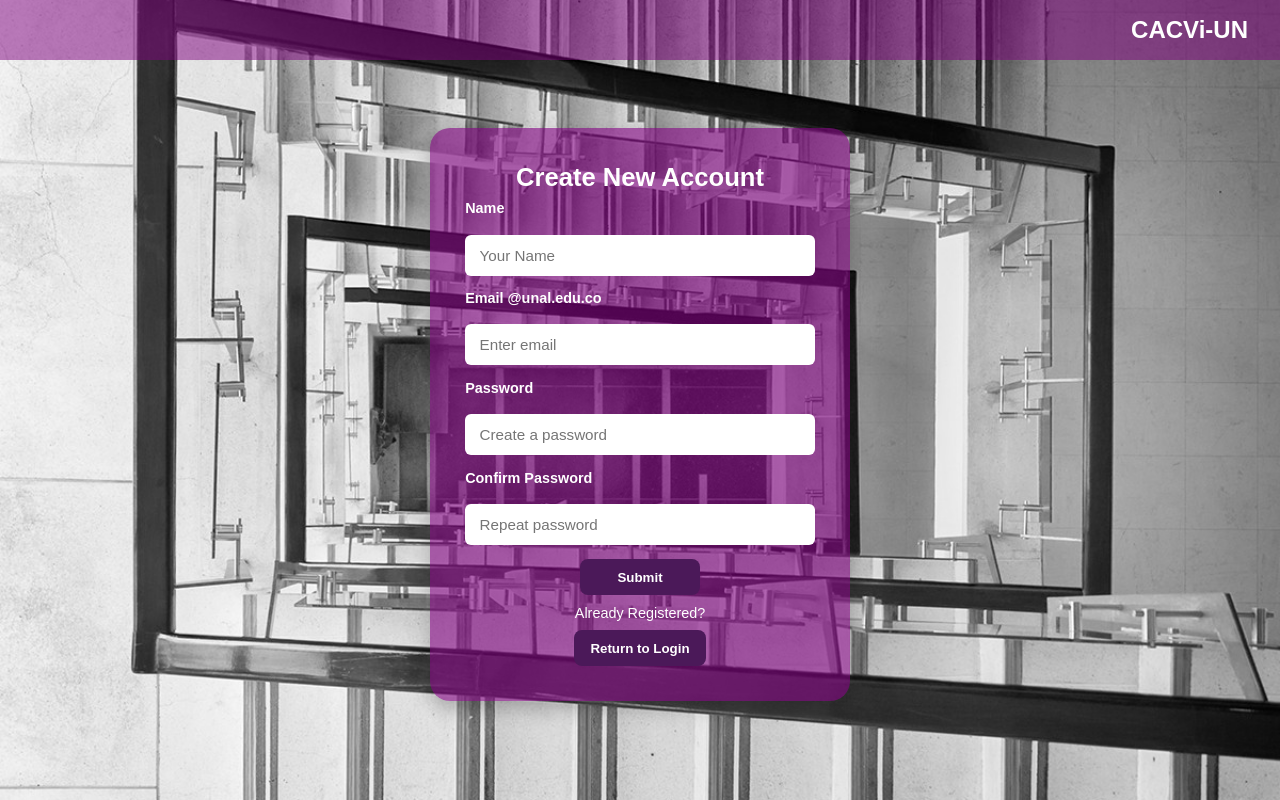
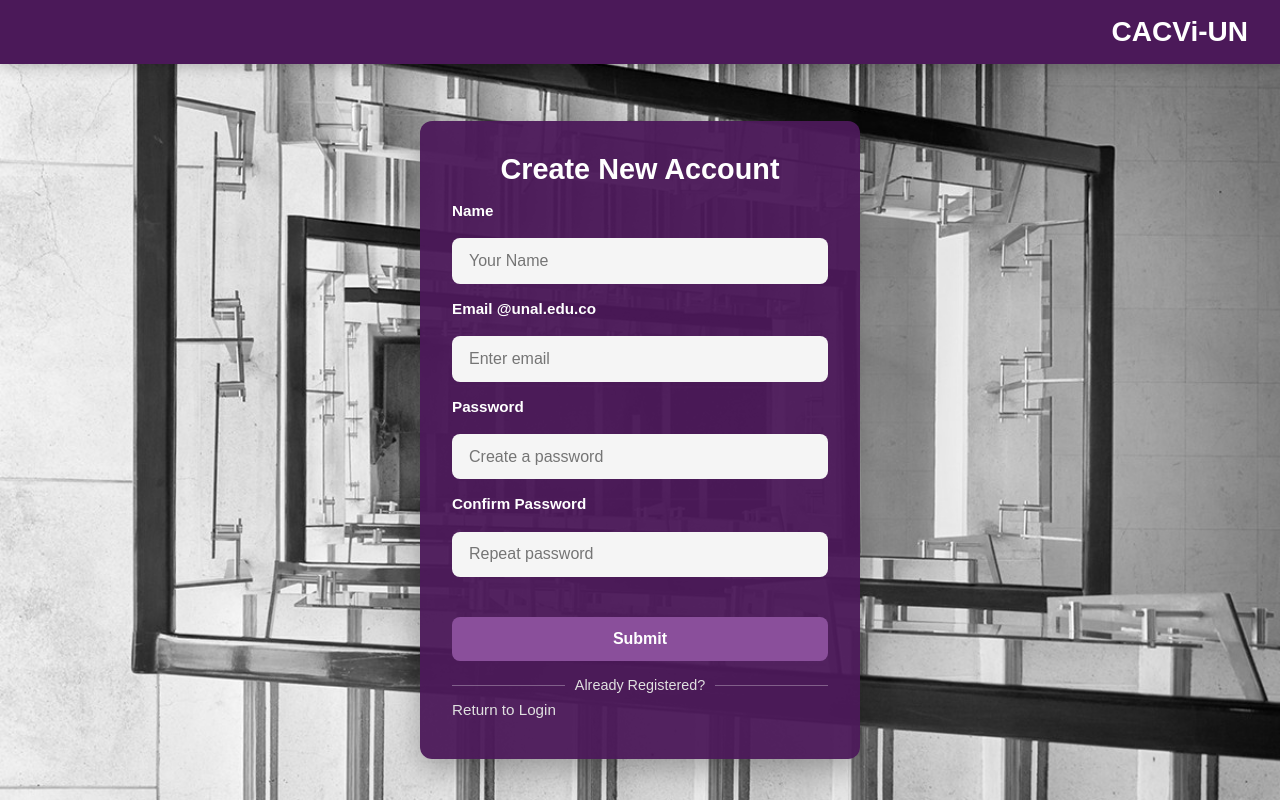
Before and after one commit to jumontenegrol/cacviun, a React (Create React App) app: page /#/createAccount in a window 1280 px wide. Built offline with nearby package versions, Linux system fonts and the light colour scheme.

Commit message:
Prueba cambio de estilos

```diff
--- a/src/styles/App.css
+++ b/src/styles/App.css
@@ -1,225 +1,266 @@
 @import "leaflet/dist/leaflet.css";
 
+/* --- 1. Definición de Variables CSS y Reset --- */
+:root {
+  /* Paleta de Colores (inspirada en UNAL oscuro) */
+  --color-primary: #4b1959; /* Púrpura oscuro */
+  --color-secondary: #8a4f9b; /* Púrpura claro/Acento */
+  --color-background-box: rgba(75, 25, 89, 0.95); /* Fondo semitransparente de las cajas */
+  --color-text: #ffffff;
+  --color-text-muted: #e0e0e0;
+  --color-input-bg: #f5f5f5;
+  --color-input-text: #222222;
+
+  /* Espaciado (basado en rem para escalabilidad) */
+  --spacing-xs: 0.5rem;   /* 8px */
+  --spacing-sm: 1rem;     /* 16px */
+  --spacing-md: 1.5rem;   /* 24px */
+  --spacing-lg: 2rem;     /* 32px */
+
+  /* Transiciones */
+  --transition-speed: 0.3s;
+}
+
+/* Reset básico */
 * {
   box-sizing: border-box;
+  margin: 0;
+  padding: 0;
+  /* Animación suave para todas las propiedades */
+  transition: background-color var(--transition-speed), color var(--transition-speed), border-color var(--transition-speed), box-shadow var(--transition-speed), transform var(--transition-speed);
+  font-family: sans-serif; /* Puedes cambiar esto por una fuente más profesional como 'Roboto' o 'Open Sans' */
 }
 
-/* --- Background + layout --- */
+/* --- 2. Layout General (Background y Contenedor) --- */
 .background {
   background-image: url("./../assets/Edificio_de_Medicina.jpg");
   background-size: cover;
   background-position: center;
   min-height: 100vh;
-  padding-top: 6rem; /* espacio para header */
+  /* Usar Flexbox para el centrado simple */
   display: flex;
-  justify-content: center; /* contenido centrado horizontal */
-  align-items: flex-start;  /* empezar desde arriba (debajo del header) */
+  justify-content: center;
+  align-items: center; /* Centrar verticalmente en la pantalla (mejor para formularios) */
+  padding: 6rem var(--spacing-sm) var(--spacing-sm); /* Espacio para el header y márgenes laterales */
   position: relative;
 }
 
-/* --- Header decorativo (fijo en la parte superior) --- */
+/* --- 3. Header Decorativo --- */
 .header {
-  background-color: rgba(128, 0, 128, 0.5);
-  color: white;
+  background-color: var(--color-primary);
+  color: var(--color-text);
   width: 100%;
   text-align: right;
-  padding: 1rem 2rem;
-  font-weight: bold;
-  font-size: 1.5rem;
-  position: absolute;
+  padding: 1rem var(--spacing-lg);
+  font-weight: 700;
+  font-size: 1.75rem;
+  position: fixed; /* 'fixed' es mejor para que no se mueva */
   top: 0;
   left: 0;
   z-index: 10;
+  /* Sombra sutil para destacarse del fondo */
+  box-shadow: 0 4px 12px rgba(0,0,0,0.2);
 }
 
-/* --- Login Box: proporciones y inputs --- */
-/* ahora más ancho en escritorio, mejor padding, centrado verticalmente dentro del área visible */
+/* --- 4. Login Box (El Formulario) --- */
 .login-box {
-  background-color: rgba(128, 0, 128, 0.6);
-  color: white;
-  padding: 2.2rem;
-  border-radius: 20px;
+  background-color: var(--color-background-box);
+  color: var(--color-text);
+  padding: var(--spacing-lg);
+  border-radius: 12px;
   width: 100%;
-  max-width: 420px;   /* Aumentado para mejor proporción */
-  text-align: left;   /* labels a la izquierda para mejor lectura */
-  box-shadow: 0 8px 20px rgba(0,0,0,0.25);
-  margin: 2rem;       /* separación respecto al borde */
+  max-width: 440px; /* Ancho optimizado */
+  text-align: left;
+  box-shadow: 0 10px 30px rgba(0,0,0,0.3);
+  /* Animación: se eleva un poco al centrarlo */
+  animation: fadeInDown 0.5s ease-out;
 }
 
-/* Título centrado interno, pero el resto alineado a la izquierda */
+@keyframes fadeInDown {
+  from {
+    opacity: 0;
+    transform: translateY(-20px);
+  }
+  to {
+    opacity: 1;
+    transform: translateY(0);
+  }
+}
+
 .login-box h1 {
-  margin: 0 0 0.25rem 0;
+  margin: 0 0 var(--spacing-xs) 0;
   text-align: center;
-  font-size: 1.6rem;
+  font-size: 1.8rem;
+  font-weight: 800;
 }
 
 .login-box p {
-  margin: 0 0 1rem 0;
-  font-size: 0.95rem;
+  margin: 0 0 var(--spacing-md) 0;
+  font-size: 1rem;
   text-align: center;
+  color: var(--color-text-muted);
 }
 
-/* Form layout: labels encima de inputs, buen gap */
+/* Form layout */
 .login-box form {
   display: flex;
   flex-direction: column;
-  gap: 0.9rem;
+  gap: var(--spacing-sm);
+  margin-top: var(--spacing-sm);
+}
+
+.login-box label {
+  display: block;
+  font-weight: 600;
+  font-size: 0.95rem;
+  margin-bottom: 0.2rem;
+  color: var(--color-text);
+}
+
+/* Inputs */
+.login-box input {
+  padding: 0.8rem 1rem;
+  border: 1px solid transparent;
+  border-radius: 8px;
+  font-size: 1rem;
+  width: 100%;
+  background: var(--color-input-bg);
+  color: var(--color-input-text);
+}
+
+/* Efecto de foco para accesibilidad y estética */
+.login-box input:focus {
+  outline: none;
+  border-color: var(--color-secondary);
+  box-shadow: 0 0 0 3px rgba(138, 79, 155, 0.5); /* Sombra púrpura suave */
+}
+
+/* --- 5. Estilos de Botones y Enlaces --- */
+
+/* Botón base (para todos los botones dentro del form y de la caja) */
+.login-box button {
+  border: none;
+  padding: 0.8rem 1.2rem;
+  border-radius: 8px;
+  cursor: pointer;
+  font-weight: 700;
+  font-size: 1rem;
+  width: 100%; /* Asegura que todos los botones de acción ocupen todo el ancho */
+  text-align: center;
   margin-top: 0.5rem;
 }
 
-/* Labels más visibles, tamaño cómodo */
-.login-box label {
-  display: block;
-  font-weight: 700;
-  font-size: 0.9rem;
-  margin-bottom: 0.25rem;
-  color: #fff;
+/* Botón Primario (el de acción principal: Login, Submit) */
+.btn-primary {
+  background-color: var(--color-secondary);
+  color: var(--color-text);
 }
 
-/* Inputs: mayor altura y padding para click/tap cómodo */
-.login-box input {
-  padding: 0.75rem 0.9rem;
-  border: none;
-  border-radius: 6px;
-  font-size: 0.95rem;
-  width: 100%;
-  background: #fff;
-  color: #222;
+.btn-primary:hover:not(:disabled) {
+  background-color: var(--color-primary); /* Se oscurece al pasar el ratón */
+  /* Animación: ligero escalado */
+  transform: translateY(-2px);
+  box-shadow: 0 4px 8px rgba(0,0,0,0.2);
 }
 
-/* Botones: tamaño coherente y centrado */
-.login-box .actions {
-  display: flex;
-  gap: 0.6rem;
-  justify-content: center;
-  margin-top: 0.6rem;
+.btn-primary:disabled {
+    opacity: 0.6;
+    cursor: not-allowed;
+    transform: none;
 }
 
-.login-box button {
-  background-color: #4b1959;
-  color: white;
-  border: none;
-  padding: 0.65rem 1rem;
-  border-radius: 8px;
+/* Enlaces de texto/Botones de acción secundaria (Create Account, Forgot Password) */
+button.text-link {
+  /* Reset de estilos de botón para que parezca un enlace */
+  all: unset;
   cursor: pointer;
-  font-weight: 700;
-  min-width: 120px;
+  color: var(--color-text-muted); /* Color más sutil */
+  text-decoration: none;
+  font-size: 0.95rem;
+  line-height: 1.2;
+  display: block; /* Para que ocupen su propia línea y el margin funcione */
   text-align: center;
-  display: block;
-  margin: 0 auto;
+  margin: var(--spacing-xs) 0; /* Espaciado vertical sutil */
 }
 
-.secondary {
-  background-color: transparent;
-  border: 1px solid white;
+button.text-link:hover,
+button.text-link:focus {
+  color: var(--color-secondary); /* Acentúa el color al pasar el ratón */
+  text-decoration: underline;
+  outline: none;
 }
 
-/* separator */
+/* Separador */
 .separator {
-  margin: 0.6rem 0;
+  margin: var(--spacing-sm) 0 var(--spacing-xs) 0;
   font-weight: 400;
   font-size: 0.9rem;
   text-align: center;
+  color: var(--color-text-muted);
+  position: relative;
 }
 
-/* Ajustes móviles: caja ocupa casi todo el ancho y espaciado reducido */
-@media (max-width: 480px) {
+/* Líneas a los lados del separador (estética profesional) */
+.separator:not(:empty)::before,
+.separator:not(:empty)::after {
+    content: '';
+    position: absolute;
+    top: 50%;
+    width: 30%; /* Línea ocupa 30% del ancho */
+    height: 1px;
+    background: rgba(255, 255, 255, 0.3); /* Línea blanca sutil */
+}
+
+.separator:not(:empty)::before {
+    left: 0;
+}
+
+.separator:not(:empty)::after {
+    right: 0;
+}
+
+
+/* --- 6. Media Queries (Responsiveness) --- */
+
+/* Teléfonos (max-width: 600px) */
+@media (max-width: 600px) {
+  .header {
+    padding: 0.8rem var(--spacing-md);
+    font-size: 1.5rem;
+  }
+
   .background {
-    padding-top: 5.5rem;
-    padding-left: 1rem;
-    padding-right: 1rem;
+    /* Permitir que la caja de login empiece más arriba en móviles */
+    align-items: flex-start;
+    padding: 5.5rem var(--spacing-sm) var(--spacing-sm);
   }
 
   .login-box {
+    padding: var(--spacing-md);
+    margin: var(--spacing-md) 0;
     max-width: 100%;
-    padding: 1.2rem;
-    border-radius: 12px;
-    margin: 1rem 0;
-    text-align: left;
+    border-radius: 10px;
   }
 
   .login-box h1 {
-    font-size: 1.4rem;
+    font-size: 1.6rem;
   }
 
+  /* Reducir el padding de los inputs para ahorrar espacio vertical */
   .login-box input {
-    padding: 0.6rem 0.75rem;
-    font-size: 0.95rem;
+    padding: 0.65rem 0.8rem;
+    font-size: 0.9rem;
   }
 
   .login-box button {
-    padding: 0.6rem 0.8rem;
-    min-width: 100px;
-  }
-
-  button.text-link {
-  all: unset;
-  display: inline-block;
-  cursor: pointer;
-  color: #ffffff;
-  text-decoration: underline;
-  font-size: 0.95rem;
-  line-height: 1;
-  padding: 0;
-  margin: 0.4rem 0;
-  text-align: left;
-  }
-
-  button.text-link:hover,
-  button.text-link:focus {
-    opacity: 0.9;
-    text-decoration: none;
-    outline: none;
-  }
-
-  .text-link-right {
-    display: inline-block;
-    margin-left: auto;
+    padding: 0.7rem 1rem;
+    font-size: 0.95rem;
   }
 }
 
-.btn-primary {
-  background-color: #4b1959;
-  color: white;
-  border: none;
-  padding: 0.7rem 1rem;
-  border-radius: 8px;
-  cursor: pointer;
-  font-weight: 700;
-  width: 100%;
-  margin-top: 0.8rem;
-  font-size: 1rem;
-  text-align: center;
+/* Para garantizar que los botones de acción en Login.jsx usen el nuevo estilo: */
+/* La única edición en los .jsx es cambiar `text-link` por `btn-primary` en el botón de Login */
+.login-box button[type="submit"],
+.login-box .btn-primary {
+  margin-top: var(--spacing-md); /* Espacio antes del botón principal */
 }
-
-.btn-secondary {
-  background-color: transparent;
-  border: 2px solid white;
-  color: white;
-  padding: 0.7rem 1rem;
-  border-radius: 8px;
-  cursor: pointer;
-  font-weight: 700;
-  width: 100%;
-  margin-top: 0.6rem;
-  font-size: 1rem;
-  text-align: center;
-}
-
-
-.btn-link {
-  background: none;
-  border: none;
-  color: #ffffff;
-  text-decoration: underline;
-  font-size: 0.95rem;
-  margin-top: 0.8rem;
-  cursor: pointer;
-  display: block;
-  text-align: center;
-}
-
-.btn-link:hover {
-  opacity: 0.9;
-  text-decoration: none;
-}
--- a/src/vistas/CreateAccount.jsx
+++ b/src/vistas/CreateAccount.jsx
@@ -169,7 +169,7 @@ function CreateAccount() {
             required
           />
 
-          <button type="button" onClick={handleSubmitRegister}>
+          <button type="button" className= "btn-primary" onClick={handleSubmitRegister}>
             Submit
           </button>
         </form>
--- a/src/vistas/ForgotPassword.jsx
+++ b/src/vistas/ForgotPassword.jsx
@@ -158,7 +158,7 @@ function ForgotPassword() {
             required
           />
 
-          <button type="button" onClick={handleSubmitRegister}>
+          <button type="button" className="btn-primary" onClick={handleSubmitRegister}>
             Submit
           </button>
         </form>
--- a/src/vistas/Login.jsx
+++ b/src/vistas/Login.jsx
@@ -116,7 +116,7 @@ function Login() {
           />
 
           {/*<button type="button" className="btn-primary" onClick={handleLoginClick}>*/}
-          <button type="button" className="text-link" onClick={handleLoginClick}>
+          <button type="button" className="btn-primary" onClick={handleLoginClick}>
             Login
           </button>
         </form>
```
Also changed, not shown: src/styles/ConfirmCode.css (+98 -31 lines).
